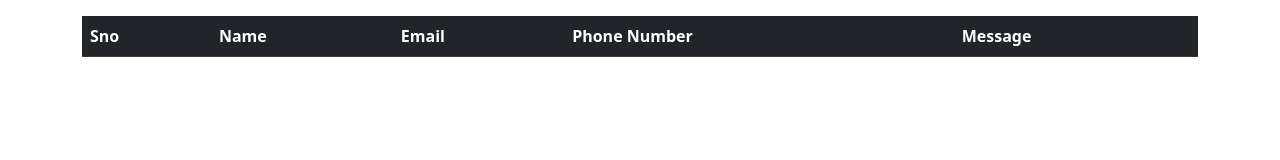
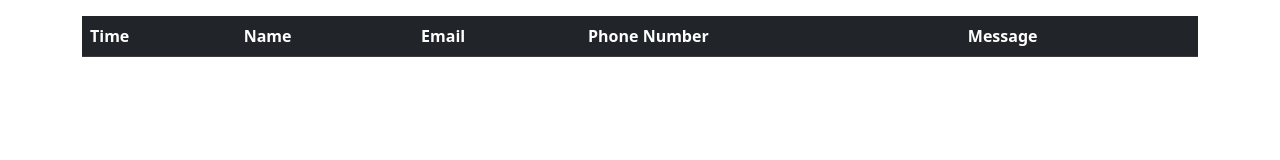
Before and after one commit to Vedantvarande/Admin-panal, a plain HTML site: page info.html in a window 1280 px wide. Drawn offline with nearby package versions, Linux system fonts and the light colour scheme; no server answers.

Commit message:
Update info.html

```diff
--- a/info.html
+++ b/info.html
@@ -4,14 +4,14 @@
     <meta charset="UTF-8" />
     <meta http-equiv="X-UA-Compatible" content="IE=edge" />
     <meta name="viewport" content="width=device-width, initial-scale=1.0" />
-    <title>Document</title>
+    <title>Enquiries</title>
     <link href="https://cdn.jsdelivr.net/npm/bootstrap@5.1.3/dist/css/bootstrap.min.css" rel="stylesheet" integrity="sha384-1BmE4kWBq78iYhFldvKuhfTAU6auU8tT94WrHftjDbrCEXSU1oBoqyl2QvZ6jIW3" crossorigin="anonymous">
   </head>
   <body>
     <div class="container mt-3">
       <table class="table table-dark">
         <thead>
-          <th>Sno</th>
+          <th>Time</th>
           <th>Name</th>
           <th>Email</th>
           <th>Phone Number</th>
```
